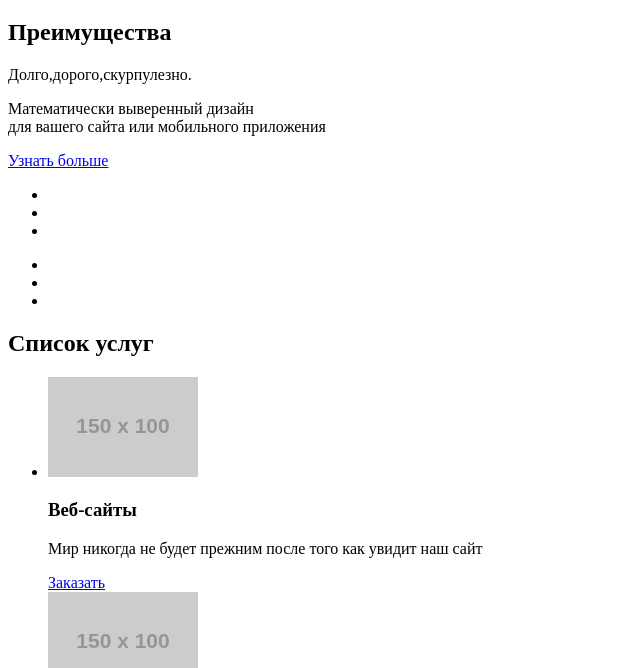
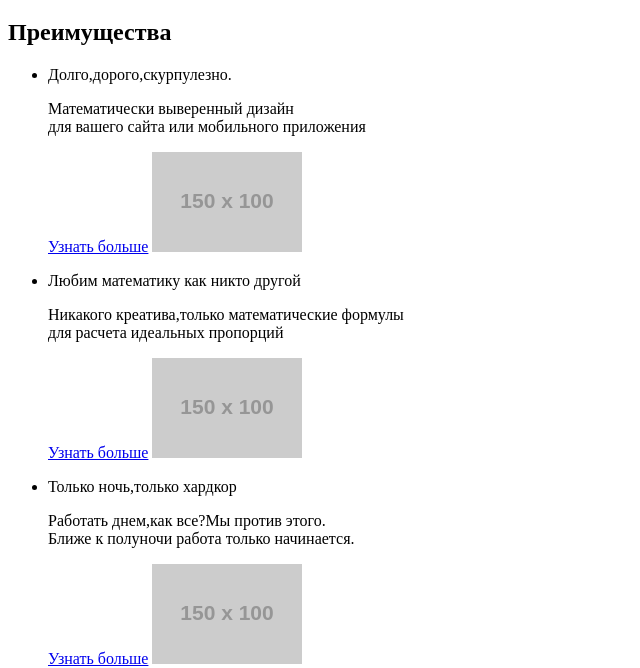
Before and after one commit to LonlyLokly/1679831-nerds-30, a plain HTML site: page index.html in a window 1280 px wide. Shown: the part 295-963 px from the top of the page, without its empty margins (0-640 px from the left). Drawn offline with Linux system fonts and the light colour scheme; placeholder pictures from the web are drawn by us.

Commit message:
Исправил Разметка главной страницы

```diff
--- a/index.html
+++ b/index.html
@@ -9,7 +9,7 @@
     <header>
       <nav>
         <a>
-          <img src="https://via.placeholder.com/150x100" alt="">
+          <img src="https://via.placeholder.com/150x100">
         </a>
         <ul>
           <li><a href="blank.html">Студия</a></li>
@@ -24,26 +24,33 @@
      <h1>Дизайн-студия Нёрдс</h1>
 
      <section>
-      <div>
      <h2>Преимущества</h2>
+     <ul>
+      <li>
        <p>Долго,дорого,скурпулезно.</p>
        <p>Математически выверенный дизайн
        <br>
        для вашего сайта или мобильного приложения</p>
        <a href="#">Узнать больше</a>
-      </div>
-       <div>
-         <ul>
-           <li></li>
-           <li></li>
-           <li></li>
+       <img src="https://via.placeholder.com/150x100">
+      </li>
+      <li>
+       <p>Любим математику как никто другой</p>
+       <p>Никакого креатива,только математические формулы
+       <br>
+       для расчета идеальных пропорций</p>
+       <a href="#">Узнать больше</a>
+       <img src="https://via.placeholder.com/150x100">
+      </li>
+      <li>
+        <p>Только ночь,только хардкор</p>
+        <p>Работать днем,как все?Мы против этого.
+        <br>
+        Ближе к полуночи работа только начинается.</p>
+        <a href="#">Узнать больше</a>
+        <img src="https://via.placeholder.com/150x100">
+      </li>
     </ul>
-           <ul>
-            <li><a href="#"></a></li>
-            <li><a href="#"></a></li>
-            <li><a href="#"></a></li>
-           </ul>
-        </div>
      </section>
 
      <section>
@@ -51,19 +58,19 @@
         <h2>Список услуг</h2>
            <ul>
              <li>
-               <a><img src="https://via.placeholder.com/150x100" alt=""></a>
+               <img src="https://via.placeholder.com/150x100" alt="">
                 <h3>Веб-сайты</h3>
                  <p>Мир никогда не будет прежним после того как увидит наш сайт</p>
                   <a href="#">Заказать</a>
              </li>
              <li>
-              <a><img src="https://via.placeholder.com/150x100" alt=""></a>
+              <img src="https://via.placeholder.com/150x100" alt="">
                 <h3>Приложения</h3>
                  <p>Покорите топ-10 приложений в AppStore и Google Play</p>
                  <a href="#">Заказать</a>
              </li>
              <li>
-              <a><img src="https://via.placeholder.com/150x100" alt=""></a>
+              <img src="https://via.placeholder.com/150x100" alt="">
                 <h3>Презентации</h3>
                  <p>Вы даже не подозреваете, насколько вы изумительны!</p>
                  <a href="#">Заказать</a>
@@ -75,6 +82,7 @@
       <section>
 
         <h2>О студии</h2>
+        <div>
           <p>Мы-маленькая,но гордая дизайн-студия из Краснодара.</p>
            <p>Исповедуем принципы минимализма и чистоты.Ставим математический расчет<br>
             превыше креатива.Работаем не покладая рук,как роботы.</p>
@@ -84,7 +92,9 @@
            <li>Мобильных приложений для IOS и Android</li>
            <li>Слайд-шоу и видео для корпоративных презентаций</li>
           </ul>
-          <a><img src="https://via.placeholder.com/150x100" alt=""></a>
+          </div>
+          <div>
+           <img src="https://via.placeholder.com/150x100" alt="">
            <p>C 2004 года любим точность во всем:</p>
            <ul>
             <li>
@@ -103,31 +113,33 @@
                предоплата</p>
             </li>
            </ul>
-
+          </div>
       </section>
 
       <section>
        <h2>Наши партнёры</h2>
-        <div>
+       <ul>
+         <li>
           <a href="#">
             <img src="https://via.placeholder.com/150x100" alt="HTMLAcademy">
           </a>
-        </div>
-        <div>
+        </li>
+        <li>
          <a href="#">
           <img src="https://via.placeholder.com/150x100" alt="Borodinsky">
          </a>
-        </div>
-        <div>
+        </li>
+        <li>
           <a href="#">
             <img src="https://via.placeholder.com/150x100" alt="Pink">
           </a>
-        </div>
-        <div>
+        </li>
+        <li>
          <a href="#">
           <img src="https://via.placeholder.com/150x100" alt="Mishka">
          </a>
-        </div>
+        </li>
+      </ul>
       </section>
 
     </main>
```
Lines whose indentation alone changed are shown as unchanged.
